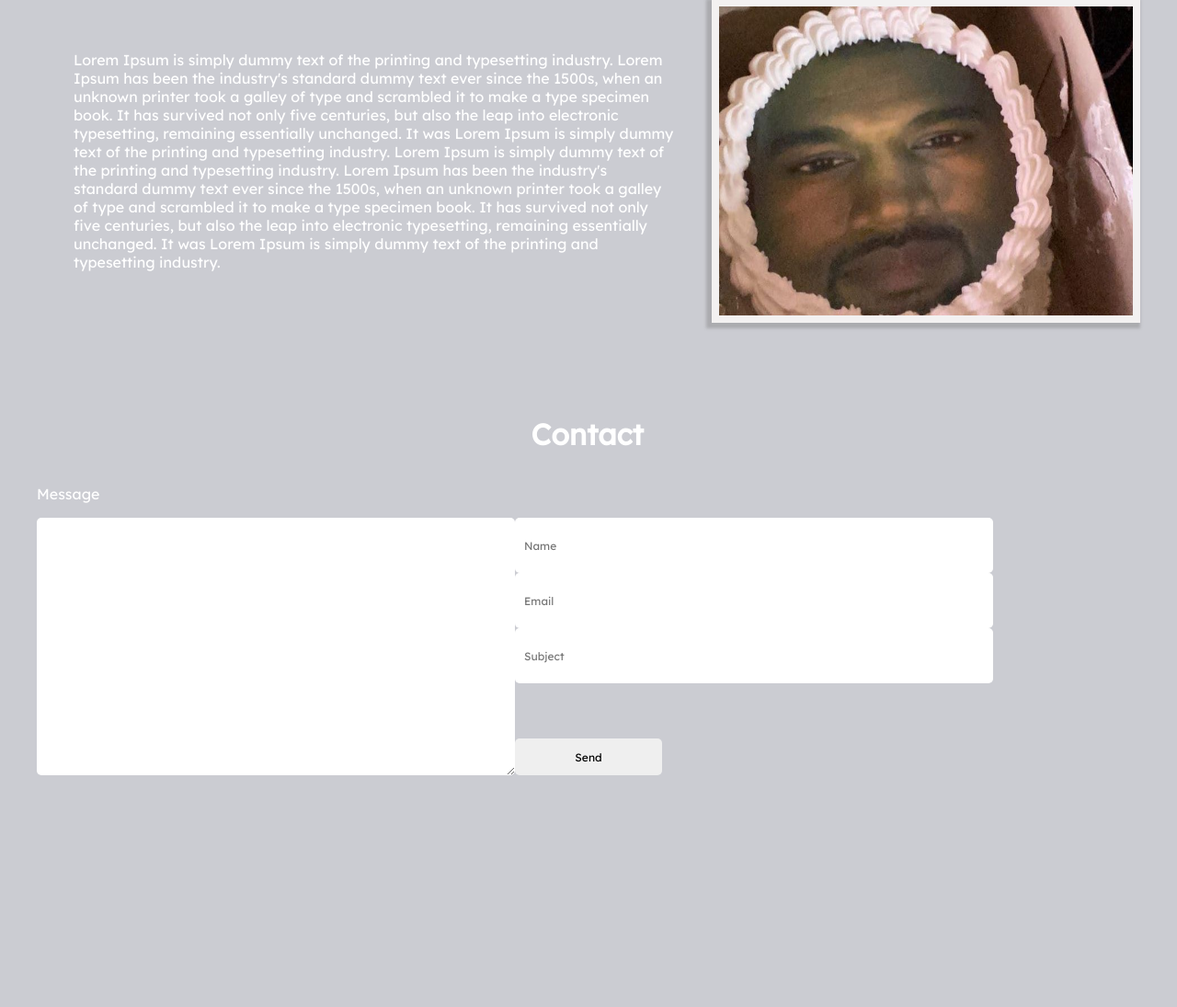
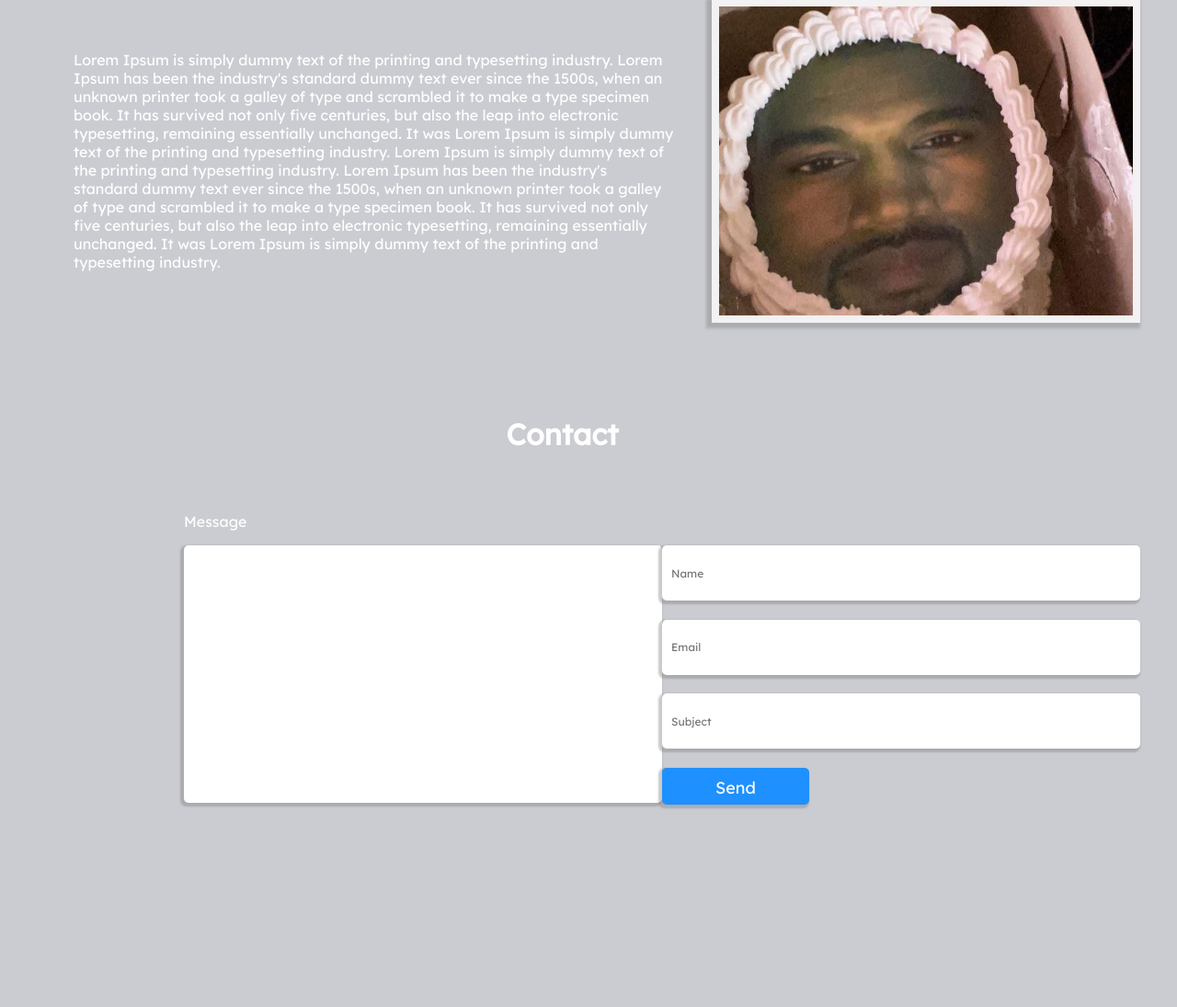
Before and after one commit to annnnnev/Portfolio, a PHP site: page /pages/Index.php in a window 1280 px wide. Shown: the part 151-1246 px from the top of the page at 92% size. Before the commit the page ends 994 px from the top, so only its background shows below. Run offline with PHP 8.4, Linux system fonts and the light colour scheme.

Commit message:
Update style.css

```diff
--- a/css/style.css
+++ b/css/style.css
@@ -11,7 +11,7 @@ body {
     display: block;
     height: 30px;
     padding: 20px;
-    font-size: 25px;
+    font-size: 25px;;
 }
 .nav a {
     color: white;
@@ -34,14 +34,14 @@ body {
 }
 
 .contact {
-    display: flex;
-    margin: 80px 40px;
+    align-items: center;
+    align-content: center;
 }
 .contact h1{
     position: absolute;
     color: white;
-    margin-left: 42vw;
-    margin-right: 42vw;
+    margin-left: 43vw;
+    margin-right: 43vw;
 }
 
 /* contact form */
@@ -53,6 +53,8 @@ body {
     margin-top: 80px;
     grid-template-columns: auto auto auto auto auto;
     grid-template-rows: auto auto;
+    padding: 200px;
+    padding-top: 30px !important;
 }
 #form1 textarea {
     width: 500px;
@@ -64,6 +66,8 @@ body {
     font-family: 'Lexend Deca', sans-serif;
     grid-column: 1;
     grid-row: 2 / span 5;
+    box-shadow: -2px 2px 2px 2px rgba(122, 122, 122, 0.4);
+    resize: none;
 }
 #form1 input {
     width: 500px;
@@ -73,10 +77,19 @@ body {
     padding: 10px;
     font-size: 12px;
     font-family: 'Lexend Deca', sans-serif;
+    box-shadow: -2px 2px 2px 2px rgba(122, 122, 122, 0.4);
+    margin-bottom: 20.5px;
 }
 #button {
     width: 160px !important;
-    grid-row: 6;
+    grid-row: 5;
+    background-color: dodgerblue;
+    color: white;
+    font-size: large !important;
+}
+#button:hover{
+    background-color: rgba(95, 95, 148, 0.8);
+    transition: 1s;
 }
 #i1 {
     grid-column: 2;
```
